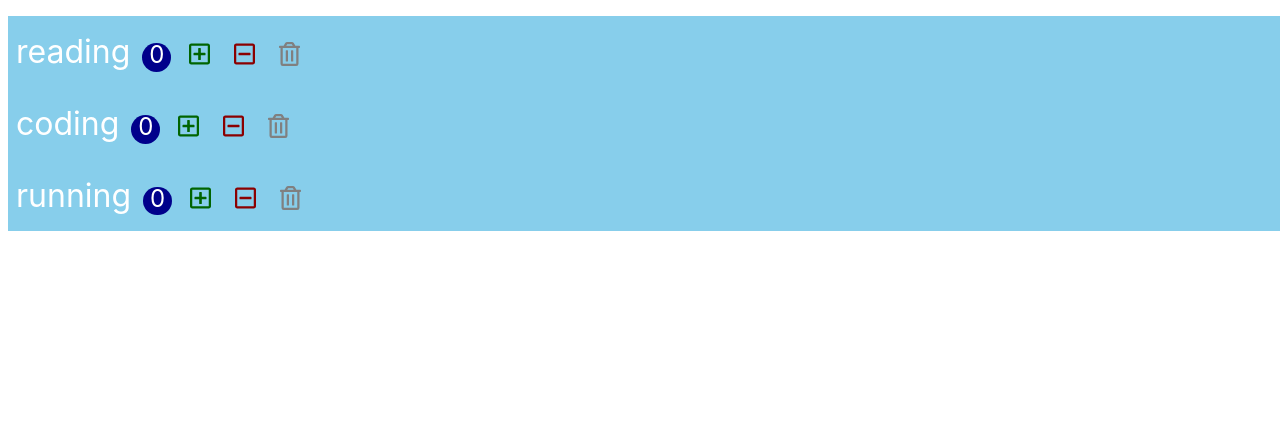
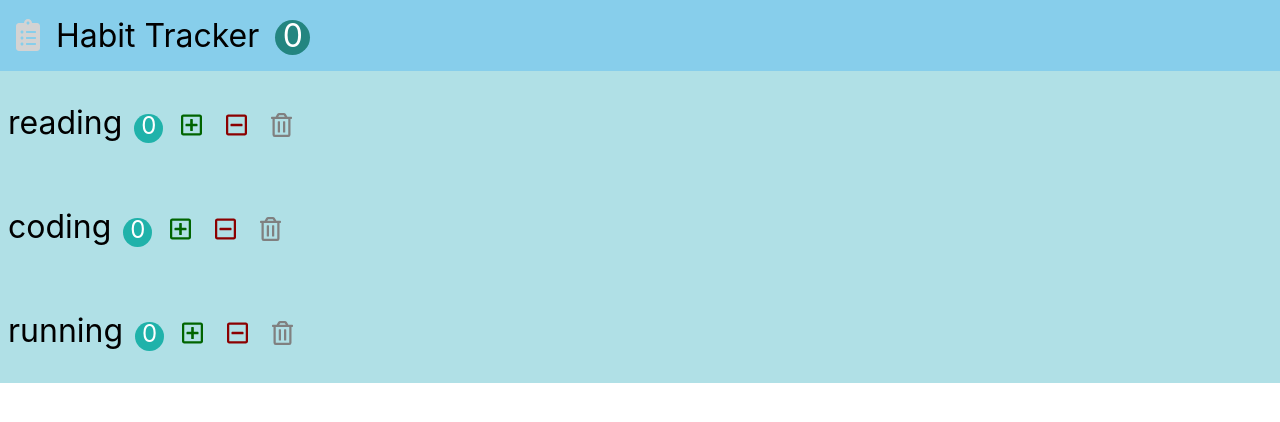
Before and after one commit to delphkim/react_basic_habit_tracker, a React (Create React App) app: page / in a window 1280 px wide. Shown: the top 422 px of the page. Built offline with nearby package versions, Linux system fonts and the light colour scheme.

Commit message:
Add Navbar and handle habits in progress

```diff
--- a/src/components/app.css
+++ b/src/components/app.css
@@ -1,8 +1,17 @@
+* {
+  box-sizing: border-box;
+}
+
 ul {
+  padding-left: 0;
+}
+ul {
+  margin: 0;
   padding-left: 0;
 }
 li {
   list-style: none;
+  padding: 0;
 }
 button {
   background-color: transparent;
@@ -10,23 +19,42 @@ button {
   outline: none;
   cursor: pointer;
 }
-.habits {
-  padding-left: 0.5em;
+
+.navbar {
+  background-color: skyblue;
+  font-size: 2rem;
+  padding: 0.5em 0;
+}
+.navbar-icon {
+  color: lightgrey;
+  margin: 0 0.5em;
+}
+.navbar-title {
+  margin-right: 0.5em;
+}
+.navbar-totalCount {
+  display: inline-block;
+  width: 1.1em;
+  height: 1.1em;
+  text-align: center;
+  line-height: 1em;
+  border-radius: 50%;
+  color: white;
+  background-color: rgb(35, 133, 128);
 }
 .habit {
-  background-color: skyblue;
-  padding: 1em 0;
+  background-color: powderblue;
+  padding: 2em 0;
   padding-left: 0.5em;
 }
 .habit-name {
-  color: white;
   font-size: 2rem;
 }
 .habit-count {
   color: white;
   font-size: 1.5rem;
   margin-left: 0.5em;
-  background-color: darkblue;
+  background-color: lightseagreen;
   display: inline-block;
   width: 1.2em;
   height: 1.2em;
--- a/src/components/app.jsx
+++ b/src/components/app.jsx
@@ -1,6 +1,7 @@
 import './app.css';
 import Habits from './habits';
 import React, { Component } from 'react';
+import Navbar from './navbar';
 
 class App extends Component {
   state = {
@@ -55,12 +56,19 @@ class App extends Component {
 
   render() {
     return (
+      <>
+        <Navbar
+          totalCount={
+            this.state.habits.filter((habit) => habit.count !== 0).length
+          }
+        />
         <Habits
           habits={this.state.habits}
           onIncrease={this.handleIncrease}
           onDecrease={this.handleDecrease}
           onDelete={this.handleDelete}
         />
+      </>
     );
   }
 }
--- /dev/null
+++ b/src/components/navbar.jsx
@@ -0,0 +1,15 @@
+import React, { Component } from 'react';
+
+class Navbar extends Component {
+  render() {
+    return (
+      <nav className='navbar'>
+        <i className='fas fa-clipboard-list navbar-icon'></i>
+        <span className='navbar-title'>Habit Tracker</span>
+        <span className='navbar-totalCount'>{this.props.totalCount}</span>
+      </nav>
+    );
+  }
+}
+
+export default Navbar;
```
Lines whose indentation alone changed are shown as unchanged.
